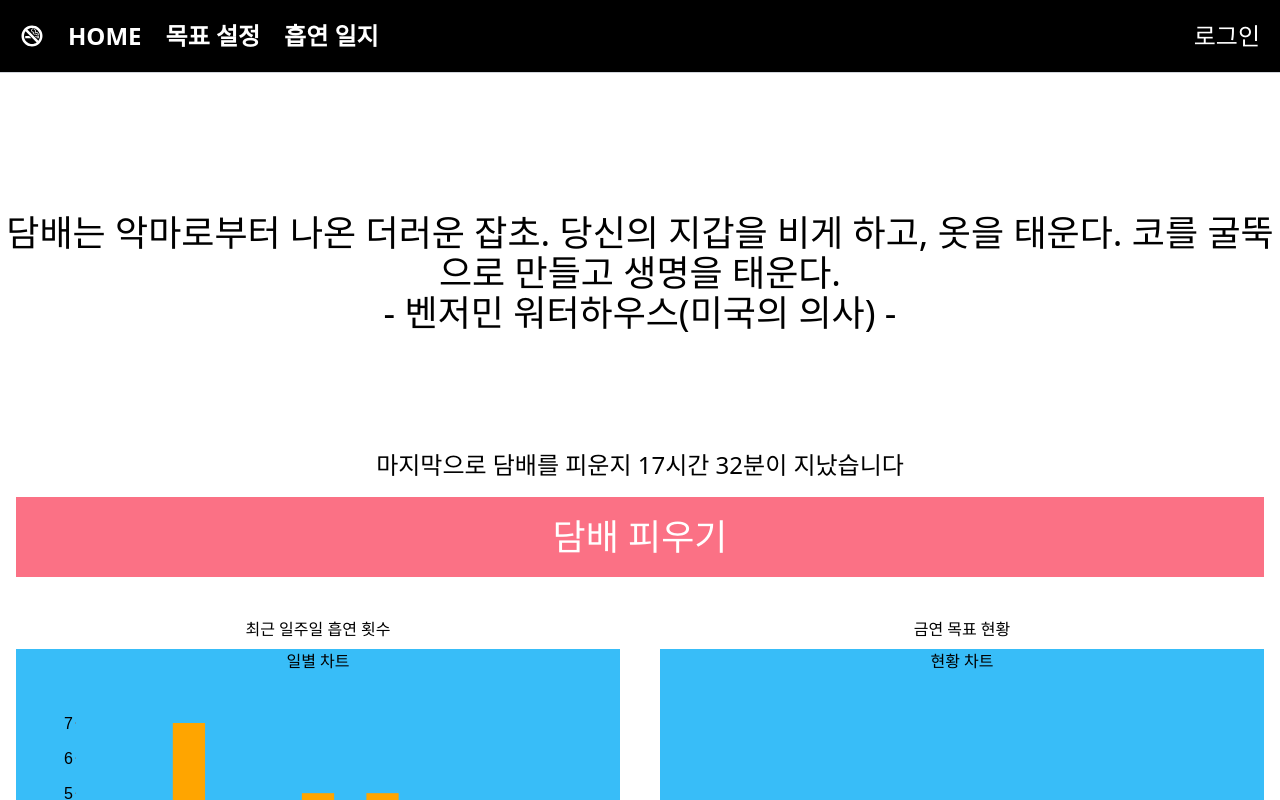
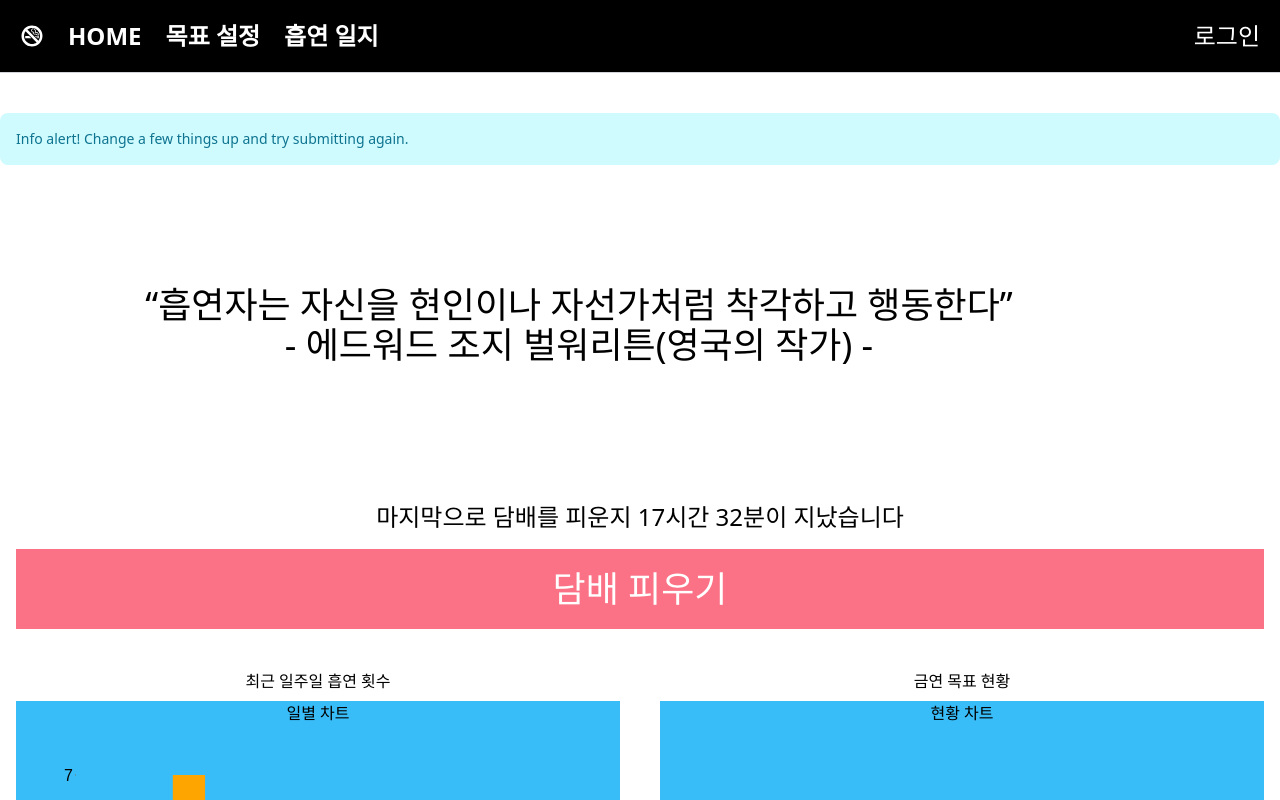
Before and after one commit to Joonhart/quit-smoking-diary, a React (Create React App) app: page / in a window 1280 px wide. Both pictures are taken after a click on the button "담배 피우기". Shown: the top 800 px of the page. Built offline with nearby package versions, Linux system fonts and the light colour scheme; no server answers.

Commit message:
add alert

```diff
--- /dev/null
+++ b/src/components/ui/AlertInfo.jsx
@@ -0,0 +1,15 @@
+import { Alert } from "flowbite-react";
+import React from "react";
+
+const AlertInfo = ({text}) => {
+  return (
+    <Alert color="info">
+      <span>
+        <span className="font-medium">Info alert!</span> Change a few things up
+        and try submitting again.
+      </span>
+    </Alert>
+  );
+};
+
+export default AlertInfo;
--- a/src/components/ui/TextCaroucel.jsx
+++ b/src/components/ui/TextCaroucel.jsx
@@ -10,7 +10,7 @@ const TextCaroucel = () => {
             carouselTxt.map((txt, idx) => {
                 return (
                 <div key={idx}>
-                    <p>{txt.text}</p>
+                    <p>“{txt.text}”</p>
                     <p> - {txt.by} - </p>
                 </div>
             )})
--- a/src/pages/Main.jsx
+++ b/src/pages/Main.jsx
@@ -1,16 +1,32 @@
-import React from "react";
+import React, { useState } from "react";
 import Barchart from "../components/chart/BarChart";
 import LongButton from "../components/ui/LongButton";
 import TextCaroucel from "../components/ui/TextCaroucel";
+import { useAuthContext } from "../context/AuthContext";
+import AlertInfo from "../components/ui/AlertInfo";
 
 const Main = () => {
+  const { user } = useAuthContext();
+  const [isLogin, setIsLogin] = useState(true)
+
+  const showAlert = () => {
+    setIsLogin(false)
+    setTimeout(() => setIsLogin(true), 3000)
+  }
+  const addSmoke = () => {
+    console.log(user);
+  }
   const plusSmoke = () => {
+    !user && showAlert();
     // 담배 피운 리스트 가져와서 현재 시간 추가
-    console.log("후.... 인생");
+    user && addSmoke();
   };
 
   return (
     <>
+        {
+            !isLogin && <AlertInfo />
+        }
       <section>
         <TextCaroucel />
       </section>
@@ -30,9 +46,7 @@ const Main = () => {
         </section>
         <section className="p-4">
           <p className="p-2">금연 목표 현황</p>
-            <div className="h-96 bg-sky-400">
-                현황 차트
-            </div>
+          <div className="h-96 bg-sky-400">현황 차트</div>
         </section>
       </section>
     </>
--- a/src/tempData/carouselTxt.js
+++ b/src/tempData/carouselTxt.js
@@ -1,6 +1,6 @@
 export const carouselTxt = [
     {"by": "에드워드 조지 벌워리튼(영국의 작가)", "text": "흡연자는 자신을 현인이나 자선가처럼 착각하고 행동한다"},
-    {"by": "마크 트웨인(미국 작가)", "text": "“금연만큼 쉬운 일은 없다. 나는 매일 끊어 와서 수백 번도 더 끊었다.”"},
+    {"by": "마크 트웨인(미국 작가)", "text": "금연만큼 쉬운 일은 없다. 나는 매일 끊어 와서 수백 번도 더 끊었다."},
     {"by": "벤저민 워터하우스(미국의 의사)", "text": "담배는 악마로부터 나온 더러운 잡초. 당신의 지갑을 비게 하고, 옷을 태운다. 코를 굴뚝으로 만들고 생명을 태운다."},
     {"by": "벤저민 디즈레일리(영국의 정치인)", "text": "담배는 사랑의 무덤이다."},
     {"by": "웨인 맥라렌(전 말보로 사 직원)", "text": "나는 흡연이 인명을 살상시킨다는 명백한 증거를 남기며 죽고 있다."},
```
Lines whose indentation alone changed are shown as unchanged.
